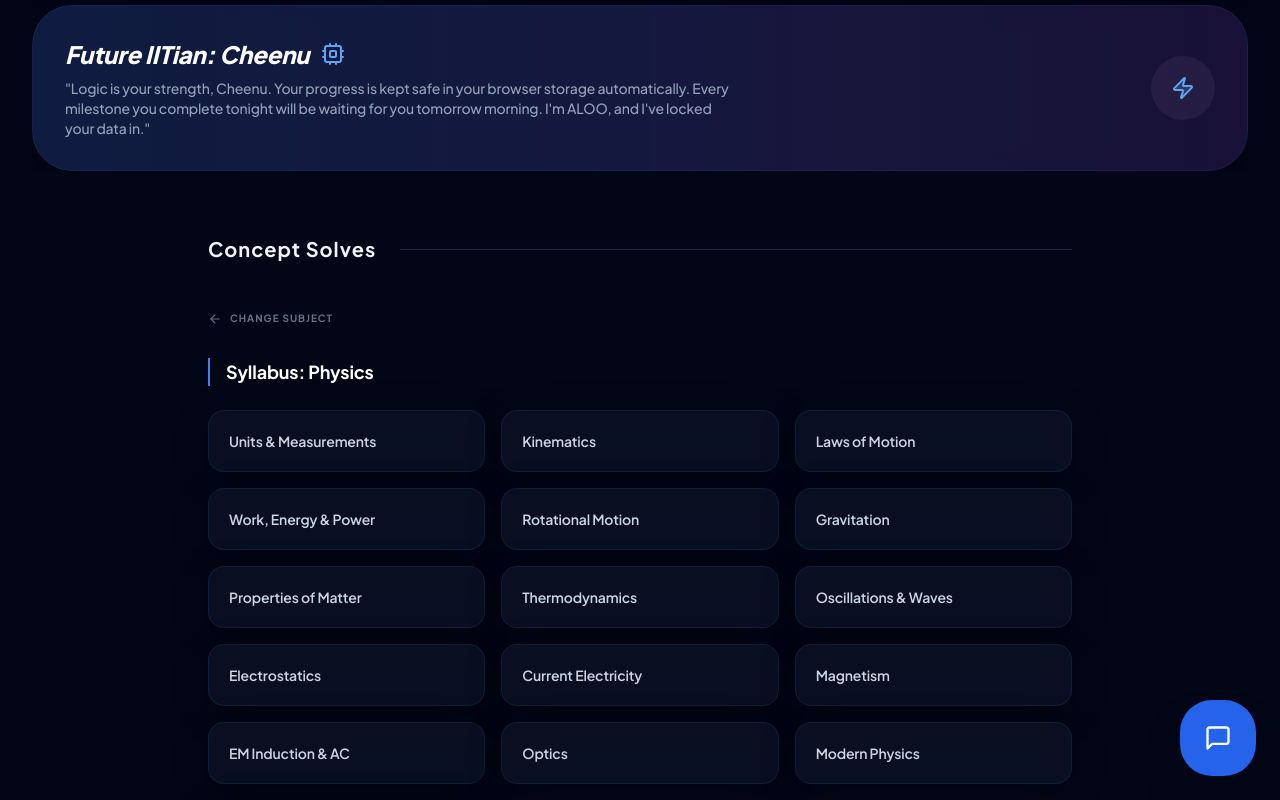
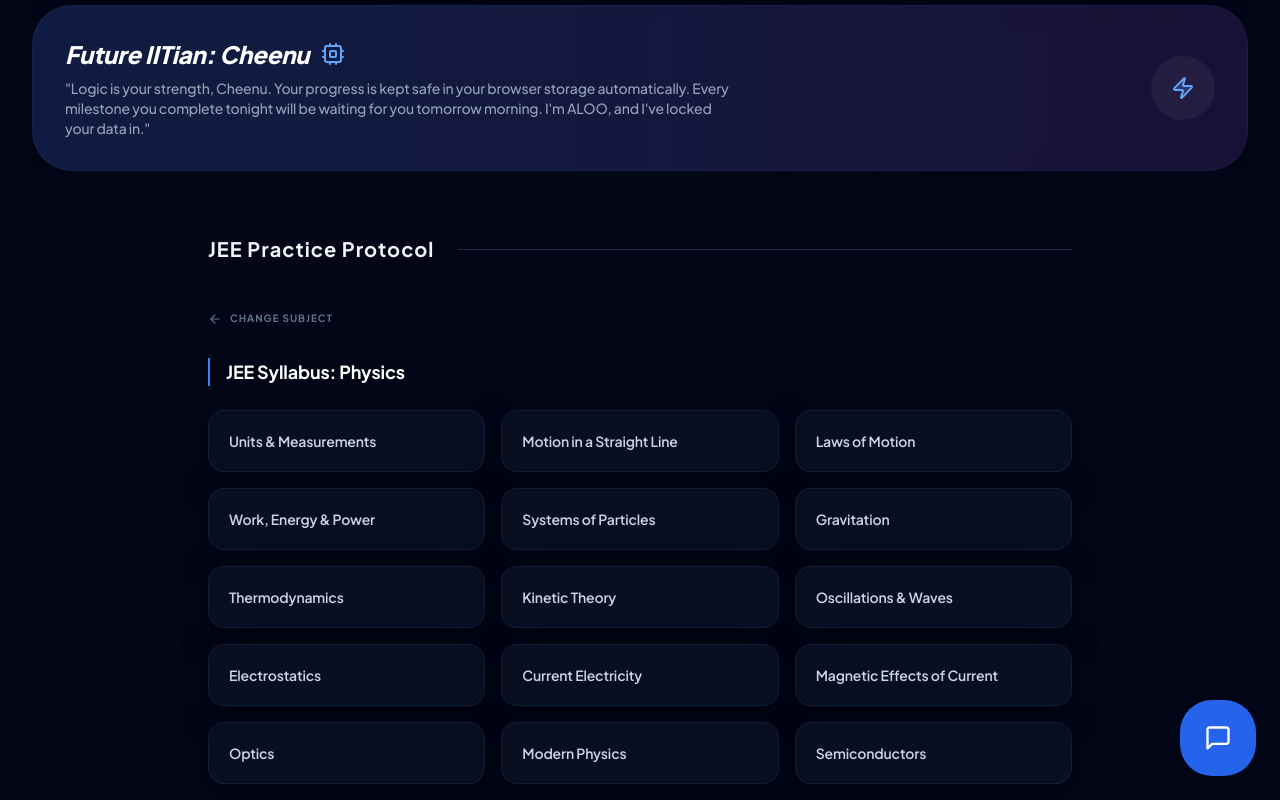
Before and after one commit to raaj7000prajapati-crypto/jee-protocol, a React (Vite) app: page / in a window 1280 px wide. Both pictures are taken after a click on the button "PHYSICS". Shown: the part 1145-1945 px from the top of the page. Built offline with nearby package versions, Linux system fonts and the light colour scheme.

Commit message:
Update QuizSection.tsx

```diff
--- a/components/QuizSection.tsx
+++ b/components/QuizSection.tsx
@@ -1,7 +1,8 @@
+
 import React, { useState } from 'react';
 import { Subject, Question } from '../types';
 import { generatePracticeQuestion } from '../services/gemini';
-import { CheckCircle2, XCircle, ArrowRight, Loader2, Binary, BrainCircuit, ArrowLeft, Microscope } from 'lucide-react';
+import { CheckCircle2, XCircle, ArrowRight, Loader2, BrainCircuit, ArrowLeft, Microscope, Sigma, Ruler } from 'lucide-react';
 import LatexRenderer from './LatexRenderer';
 
 interface QuizSectionProps {
@@ -13,22 +14,22 @@ interface QuizSectionProps {
 
 const TOPICS_BY_SUBJECT: Record<Subject, string[]> = {
   [Subject.PHYSICS]: [
-    "Units & Measurements", "Kinematics", "Laws of Motion", "Work, Energy & Power",
-    "Rotational Motion", "Gravitation", "Properties of Matter", "Thermodynamics",
+    "Units & Measurements", "Motion in a Straight Line", "Laws of Motion", "Work, Energy & Power",
+    "Systems of Particles", "Gravitation", "Thermodynamics", "Kinetic Theory",
     "Oscillations & Waves", "Electrostatics", "Current Electricity",
-    "Magnetism", "EM Induction & AC", "Optics", "Modern Physics", "Electronic Devices"
+    "Magnetic Effects of Current", "Optics", "Modern Physics", "Semiconductors"
   ],
   [Subject.CHEMISTRY]: [
-    "Atomic Structure", "Chemical Bonding", "Thermodynamics", "Equilibrium",
-    "Redox & Electrochemistry", "Chemical Kinetics", "Surface Chemistry",
-    "S & P Block Elements", "D & F Block Elements", "Coordination Compounds",
-    "General Organic Chemistry", "Hydrocarbons", "Alcohols & Phenols", "Aldehydes & Ketones", "Biomolecules"
+    "Some Basic Concepts", "Structure of Atom", "Classification of Elements", "Chemical Bonding",
+    "Thermodynamics", "Equilibrium", "Redox Reactions", "Organic Chemistry Basics",
+    "Hydrocarbons", "Solutions", "Electrochemistry", "Chemical Kinetics",
+    "P-Block Elements", "D & F Block Elements", "Biomolecules"
   ],
   [Subject.MATHEMATICS]: [
-    "Sets & Relations", "Complex Numbers", "Matrices & Determinants", "Permutations & Combinations",
-    "Binomial Theorem", "Sequences & Series", "Limits & Continuity", "Differentiation",
-    "Integral Calculus", "Differential Equations", "Coordinate Geometry",
-    "Vector Algebra", "3D Geometry", "Probability", "Trigonometry", "Mathematical Reasoning"
+    "Sets, Relations & Functions", "Complex Numbers", "Matrices & Determinants", "Quadratic Equations",
+    "Permutations & Combinations", "Binomial Theorem", "Sequences & Series",
+    "Limit, Continuity & Differentiability", "Integral Calculus", "Differential Equations",
+    "Coordinate Geometry", "Vector Algebra", "3D Geometry", "Probability", "Trigonometry"
   ]
 };
 
@@ -45,7 +46,7 @@ const QuizSection: React.FC<QuizSectionProps> = ({
   const subjects = [
     { id: Subject.PHYSICS, icon: BrainCircuit, color: 'text-blue-400 bg-blue-500/10 border-blue-500/20' },
     { id: Subject.CHEMISTRY, icon: Microscope, color: 'text-sky-400 bg-sky-500/10 border-sky-500/20' },
-    { id: Subject.MATHEMATICS, icon: Binary, color: 'text-purple-400 bg-purple-500/10 border-purple-500/20' },
+    { id: Subject.MATHEMATICS, icon: Sigma, color: 'text-indigo-400 bg-indigo-500/10 border-indigo-500/20' },
   ];
 
   const handleSubjectSelect = (sub: Subject) => {
@@ -86,7 +87,7 @@ const QuizSection: React.FC<QuizSectionProps> = ({
   return (
     <div id="practice-section" className="max-w-4xl mx-auto px-4 mb-24 transition-all duration-500">
       <div className="flex items-center gap-6 mb-12">
-        <h2 className="text-xl font-bold text-slate-100 tracking-wider">Concept Solves</h2>
+        <h2 className="text-xl font-bold text-slate-100 tracking-wider">JEE Practice Protocol</h2>
         <div className="h-px bg-slate-800 flex-1"></div>
       </div>
 
@@ -110,7 +111,7 @@ const QuizSection: React.FC<QuizSectionProps> = ({
            <button onClick={() => setSelectedSubject(null)} className="mb-8 flex items-center text-slate-500 hover:text-blue-400 text-[10px] font-bold uppercase tracking-widest transition">
              <ArrowLeft size={14} className="mr-2" /> Change Subject
            </button>
-           <h3 className="text-lg font-bold text-white mb-6 pl-4 border-l-2 border-blue-500">Syllabus: {selectedSubject}</h3>
+           <h3 className="text-lg font-bold text-white mb-6 pl-4 border-l-2 border-blue-500">JEE Syllabus: {selectedSubject}</h3>
            <div className="grid grid-cols-1 xs:grid-cols-2 lg:grid-cols-3 gap-4">
              {TOPICS_BY_SUBJECT[selectedSubject].map((topic) => (
                <button
@@ -141,7 +142,7 @@ const QuizSection: React.FC<QuizSectionProps> = ({
             {loading ? (
               <div className="flex flex-col items-center justify-center py-20">
                 <Loader2 className="animate-spin text-blue-500 mb-6" size={48} />
-                <p className="text-slate-500 text-[10px] font-bold uppercase tracking-[0.2em]">Computing JEE Logic...</p>
+                <p className="text-slate-500 text-[10px] font-bold uppercase tracking-[0.2em]">Executing Matrix Operations...</p>
               </div>
             ) : currentQuestion ? (
               <div className="animate-fade-in">
@@ -159,7 +160,7 @@ const QuizSection: React.FC<QuizSectionProps> = ({
                     if (!showResult) {
                       btnClass += "bg-slate-900/40 border-slate-800 text-slate-400 hover:border-blue-500/50 hover:bg-slate-800";
                     } else if (isCorrect) {
-                      btnClass += "border-emerald-500/50 bg-emerald-500/10 text-emerald-400 shadow-[0_0_15px_rgba(16,185,129,0.1)]";
+                      btnClass += "border-blue-500/50 bg-blue-500/10 text-blue-400 shadow-[0_0_15px_rgba(59,130,246,0.1)]";
                     } else if (isSelected && !isCorrect) {
                       btnClass += "border-rose-500/50 bg-rose-500/10 text-rose-400 shadow-[0_0_15px_rgba(244,63,94,0.1)]";
                     } else {
@@ -182,7 +183,7 @@ const QuizSection: React.FC<QuizSectionProps> = ({
                         <span className="flex-1 pr-4">
                           <LatexRenderer text={option} />
                         </span>
-                        {showResult && isCorrect && <CheckCircle2 className="text-emerald-500 flex-shrink-0 animate-bounce-in" size={24} />}
+                        {showResult && isCorrect && <CheckCircle2 className="text-blue-500 flex-shrink-0 animate-bounce-in" size={24} />}
                         {showResult && isSelected && !isCorrect && <XCircle className="text-rose-500 flex-shrink-0 animate-bounce-in" size={24} />}
                       </button>
                     );
```
